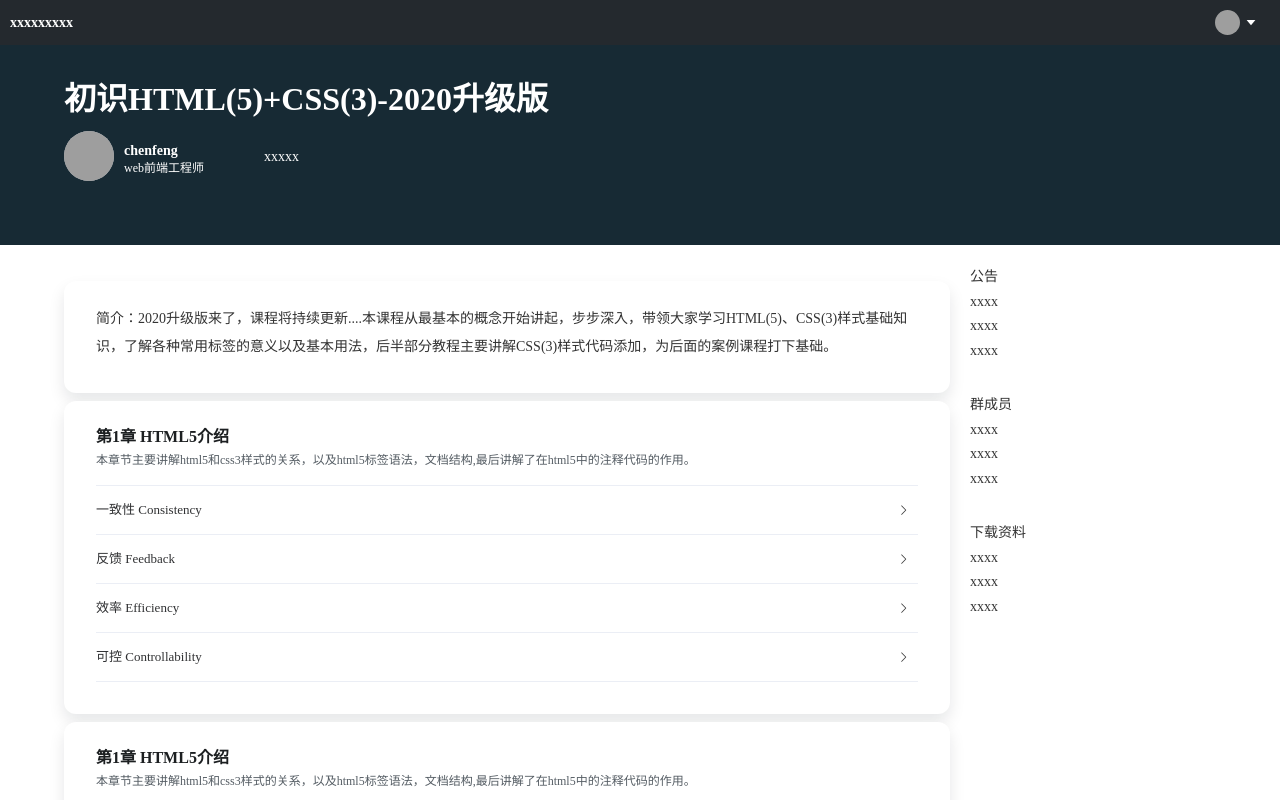
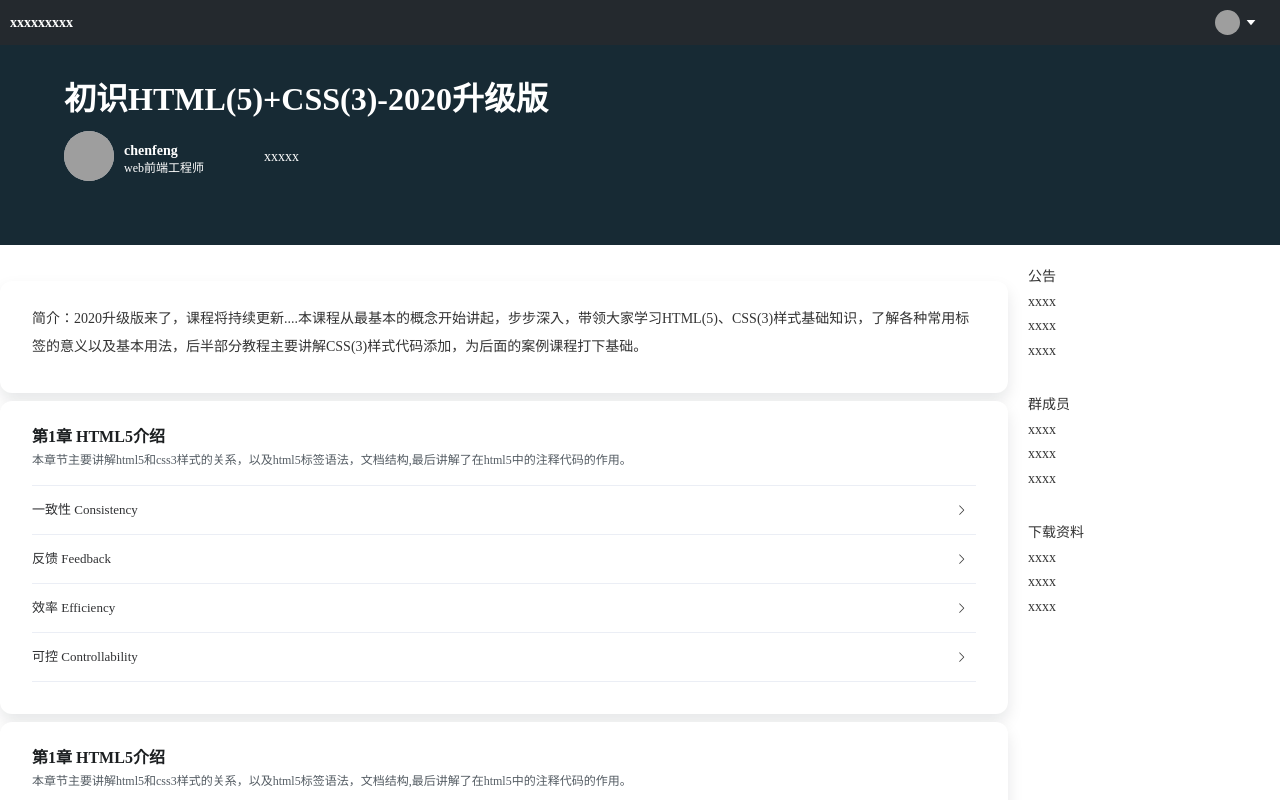
Before and after one commit to LangJin/TguStudyCenter, a Vue app: page /classLearn in a window 1280 px wide. Shown: the top 800 px of the page. Built offline with nearby package versions, Linux system fonts and the light colour scheme; grey boxes are pictures that could not be loaded; a small style sheet from the web is missing; what vue-moment would draw is missing.

Commit message:
修改样式

```diff
--- a/src/assets/css/common.css
+++ b/src/assets/css/common.css
@@ -152,7 +152,7 @@ h2 {
 }
 
 .Page {
-  width: 1200px;
+  max-width: 1152px;
   margin: 0 auto;
 }
 
--- a/src/views/classManage/classLearn.vue
+++ b/src/views/classManage/classLearn.vue
@@ -2,7 +2,7 @@
   <div class="class_learn">
     <page-header></page-header>
     <div class="course_info">
-      <div class="center">
+      <div class="center Page" style="height:200px">
         <h2>初识HTML(5)+CSS(3)-2020升级版</h2>
         <div class="statics">
           <div class="teacher">
@@ -143,9 +143,7 @@ export default {
 <style lang="scss" scoped>
 .class_learn {
   .center {
-    max-width: 1152px;
     height: 200px;
-    margin: 0 auto;
   }
 
   .course_wrap {
--- a/src/views/index.vue
+++ b/src/views/index.vue
@@ -1,7 +1,7 @@
 <template>
   <div class='content'>
     <page-header></page-header>
-    <main class="main center">
+    <main class="main center Page">
       <div class="user">
         <div class="user_avatar">
           <img src="https://cube.elemecdn.com/0/88/03b0d39583f48206768a7534e55bcpng.png" alt="">
@@ -178,8 +178,6 @@
 
   .main {
     display: flex;
-    max-width: 1280px;
-    margin: auto;
     margin-top: 24px;
 
     .user {
```
